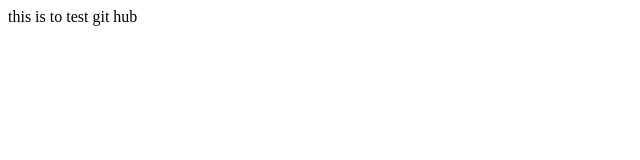
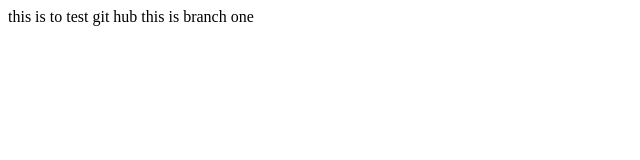
Before and after one commit to srutinreddy/Immersion_POC, a plain HTML site: page Immersion_POC/Index.html in a window 1280 px wide. Shown: the whole page, without its empty margins (0-640 px from the left). Drawn offline with Linux system fonts and the light colour scheme.

Commit message:
testing branch srutin

```diff
--- a/Immersion_POC/Index.html
+++ b/Immersion_POC/Index.html
@@ -6,5 +6,6 @@
 </head>
 <body>
     this is to test git hub
+    this is branch one
 </body>
 </html>
```
